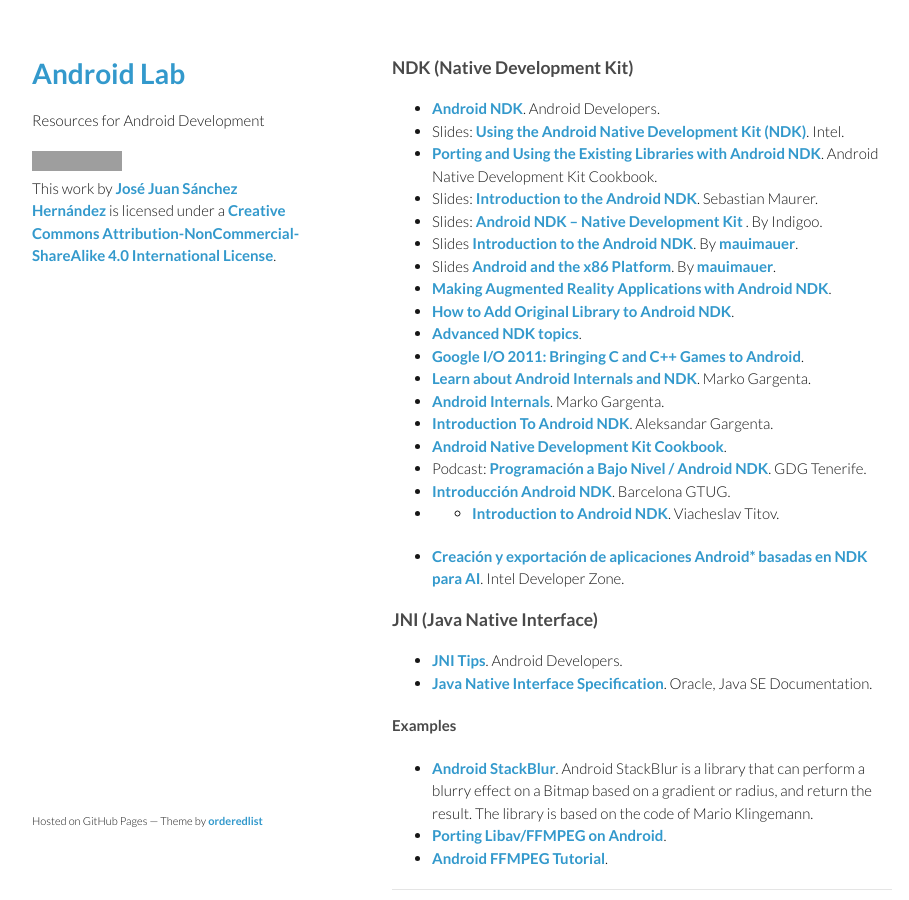
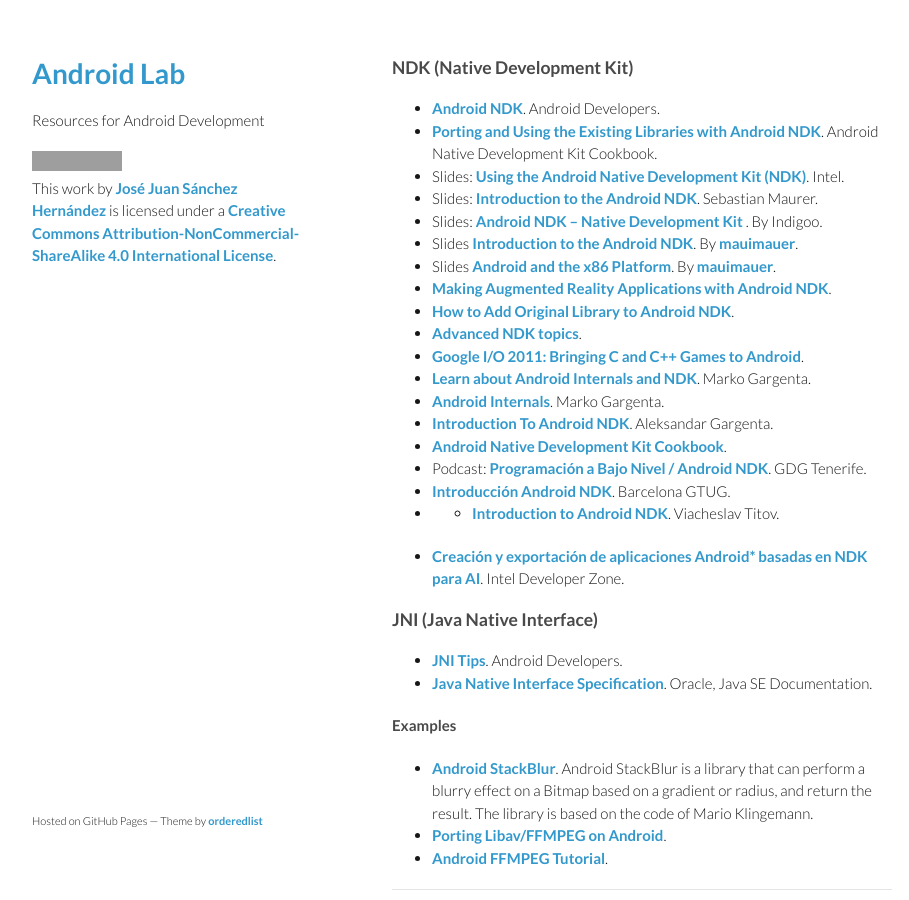
Before and after one commit to josejuansanchez/josejuansanchez.github.io, a Jekyll site: the page built from androidlab/ndk.md, in a window 1280 px wide and 900 px high. Shown: the whole window, without its empty margins (178-1087 px from the left). Built offline with Jekyll 4.4.1, drawn with Linux system fonts in a browser that asks for light colours; grey boxes are pictures that could not be loaded.

Commit message:
Update ndk.md

```diff
--- a/androidlab/ndk.md
+++ b/androidlab/ndk.md
@@ -6,8 +6,8 @@
 ### NDK (Native Development Kit)
 
 * [Android NDK](http://developer.android.com/tools/sdk/ndk/index.html). Android Developers.
+* [Porting and Using the Existing Libraries with Android NDK](http://www.packtpub.com/sites/default/files/9781849691505_Chapter_08.pdf). Android Native Development Kit Cookbook.
 * Slides: [Using the Android Native Development Kit (NDK)](http://www.slideshare.net/ph0b/using-the-android-native-development-kit-ndk). Intel.
-* [Porting and Using the Existing Libraries with Android NDK](http://www.packtpub.com/sites/default/files/9781849691505_Chapter_08.pdf). Android Native Development Kit Cookbook.
 * Slides: [Introduction to the Android NDK](http://www.slideshare.net/bemyapp/introduction-to-the-ndk-code-fest). Sebastian Maurer.
 * Slides: [Android NDK – Native Development Kit ](http://www.indigoo.com/dox/mobdev/01_Android/Android-NDK.pdf). By Indigoo.
 * Slides [Introduction to the Android NDK](https://speakerdeck.com/mauimauer/introduction-to-the-android-ndk). By [mauimauer](https://speakerdeck.com/mauimauer).
```
